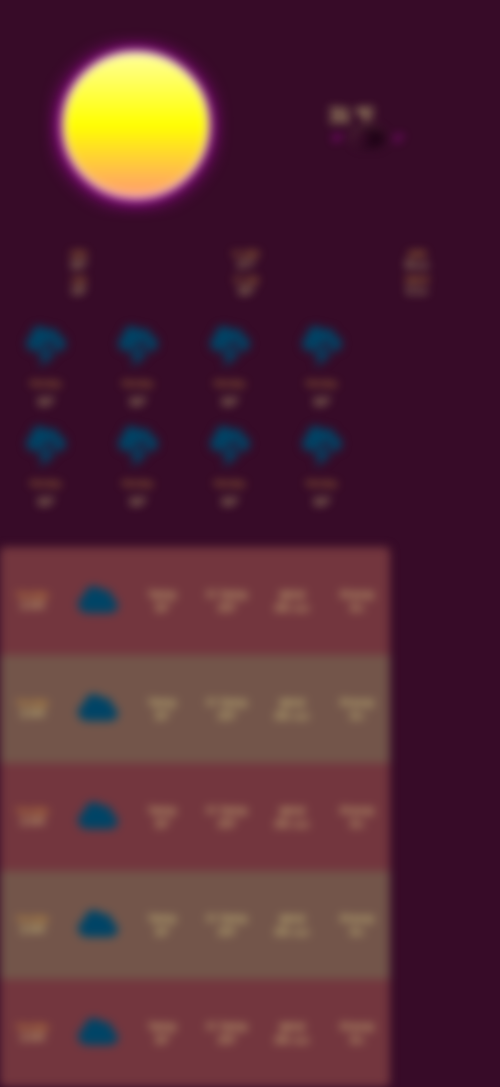
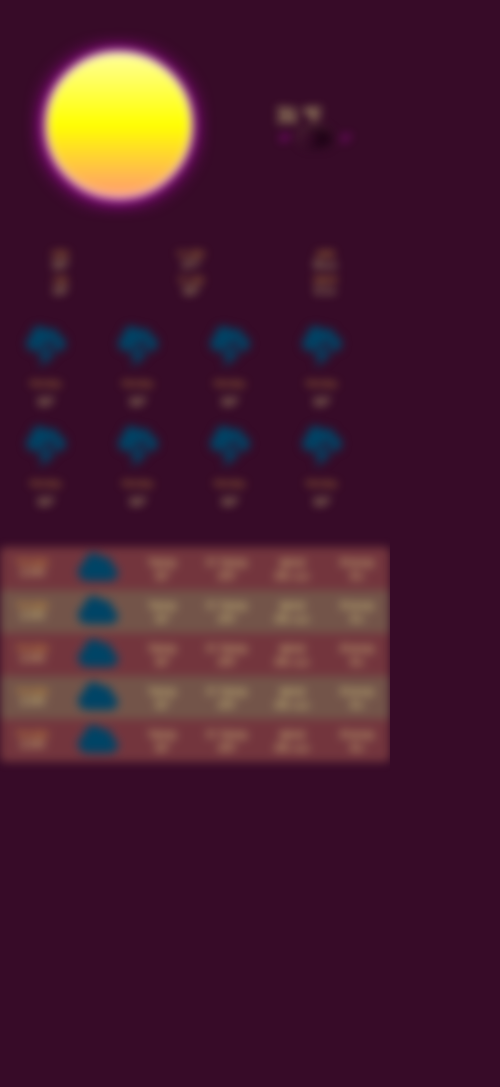
Before and after one commit to Margulis162/Weather_app, a website built with Vite: page index.html in a window 390 px wide. Shown: the whole page, 500 px wide, since content can reach past the window. After the commit the page ends 844 px from the top, so only its background shows below. Built offline with nearby package versions, Linux system fonts and the light colour scheme; no server answers.

Commit message:
flex ajustments for header for phones

```diff
--- a/style.scss
+++ b/style.scss
@@ -96,8 +96,6 @@ html{
           padding-inline-start: 0;
           min-inline-size: 46rem;
 
-          .header-current-temp{
-          }
             #toggle-parent{
               display:flex;
               flex-direction:row;
@@ -200,11 +198,11 @@ html{
     }
       .hour-section{
         inline-size: inherit;
-        block-size: 540px;
+        // block-size: 540px;
         overflow-y: auto;
         overflow-x: hidden;
         border-radius: 5px;
-        background-color: abstract.$back;
+        // background-color: abstract.$back;
 
       }
     .hour-row{
@@ -282,9 +280,7 @@ html{
               }
               }
 
-              .day-section{
-                // justify-content: flex-start;
-              }
+
             }
           }
           .hour-row > td {
@@ -296,15 +292,17 @@ html{
   }
 
   @media  (max-width: 790px){
+    body #container  #header   #header-left{
+      min-inline-size: 0;
+    }
 
 
+    body #container  #header   #header-right{
+      min-inline-size: 0;
+    }
+
     body #container .day-section{
-
-
-
-
               justify-content: flex-start;
-
           }
 
   }
```
Also changed, not shown: style.css, 1 other file.
